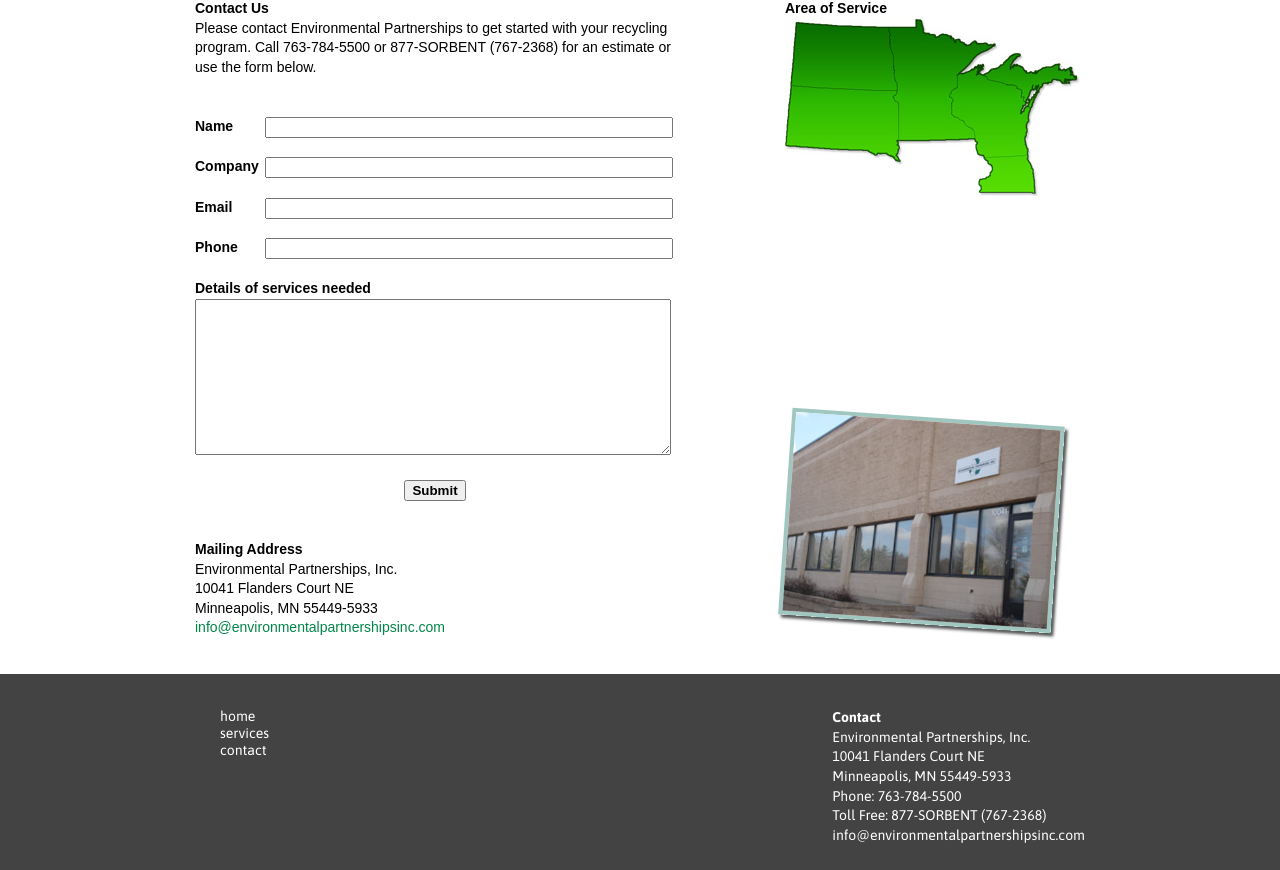
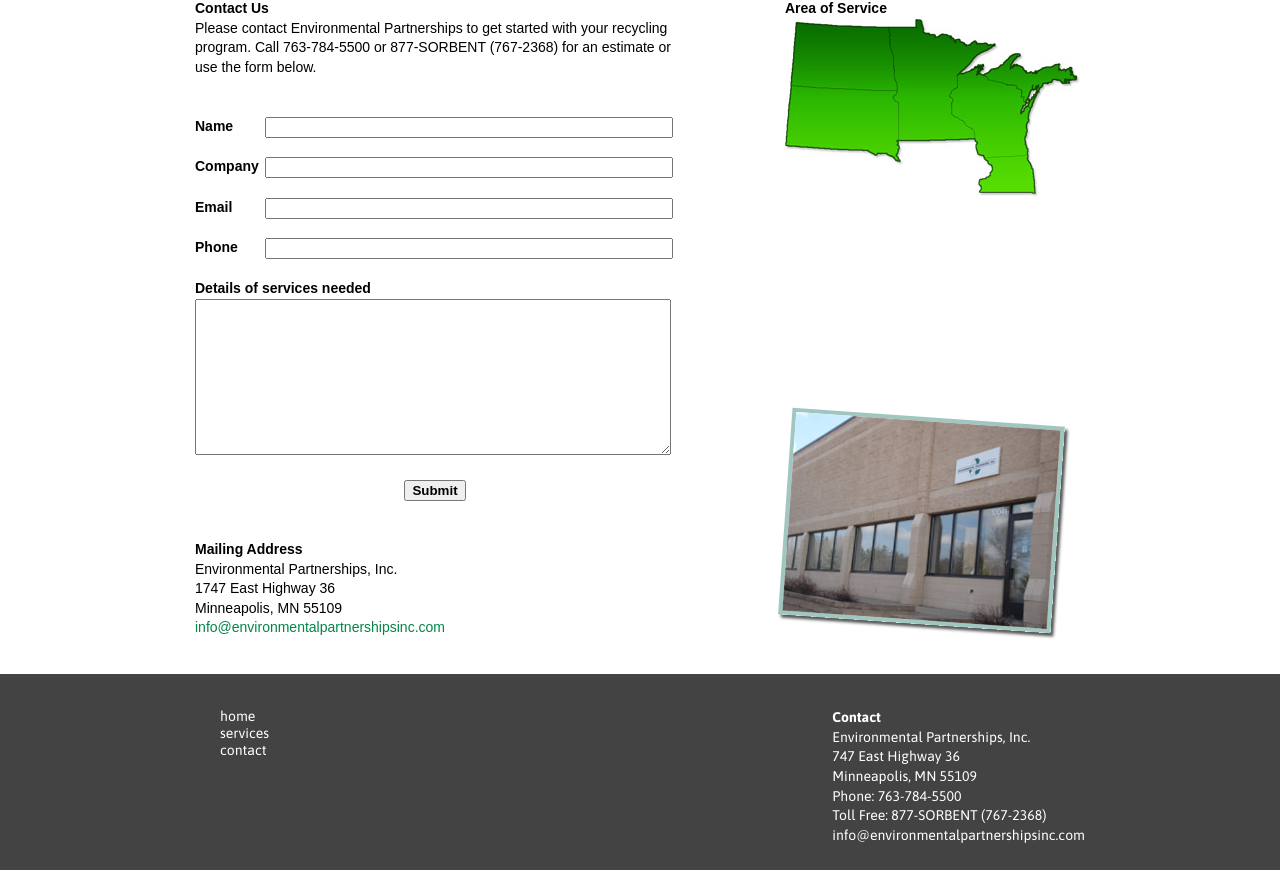
Before and after one commit to foresitegroup/epi, a PHP site: page /contact.php in a window 1280 px wide. Shown: the part 344-1214 px from the top of the page. Run offline with PHP 8.4, Linux system fonts and the light colour scheme; data that the repository does not hold is empty.

Commit message:
Update address and phone number

```diff
--- a/contact.php
+++ b/contact.php
@@ -87,8 +87,8 @@ include "header.php";
 
     <strong>Mailing Address</strong><br>
     Environmental Partnerships, Inc.<br>
-    10041 Flanders Court NE<br>
-    Minneapolis, MN 55449-5933<br>
+    1747 East Highway 36<br>
+    Minneapolis, MN 55109<br>
     <?php email("info@environmentalpartnershipsinc.com"); ?>
   </div>
 
--- a/footer.php
+++ b/footer.php
@@ -11,8 +11,8 @@
   <div style="float: right; margin-left: 26px;">
     <strong>Contact</strong><br>
     Environmental Partnerships, Inc.<br>
-    10041 Flanders Court NE<br>
-    Minneapolis, MN 55449-5933<br>
+    747 East Highway 36<br>
+    Minneapolis, MN 55109<br>
     Phone: 763-784-5500<br>
     Toll Free: 877-SORBENT (767-2368)<br>
     <?php email("info@environmentalpartnershipsinc.com"); ?>
--- a/index.php
+++ b/index.php
@@ -26,7 +26,7 @@ include "header.php";
     <br>
 
     Call to get a quote<br>
-    (651) 429-3016
+    (763) 784-5500
   </div>
 
   <img src="images/barrel.jpg" alt="" style="float: right;">
```
